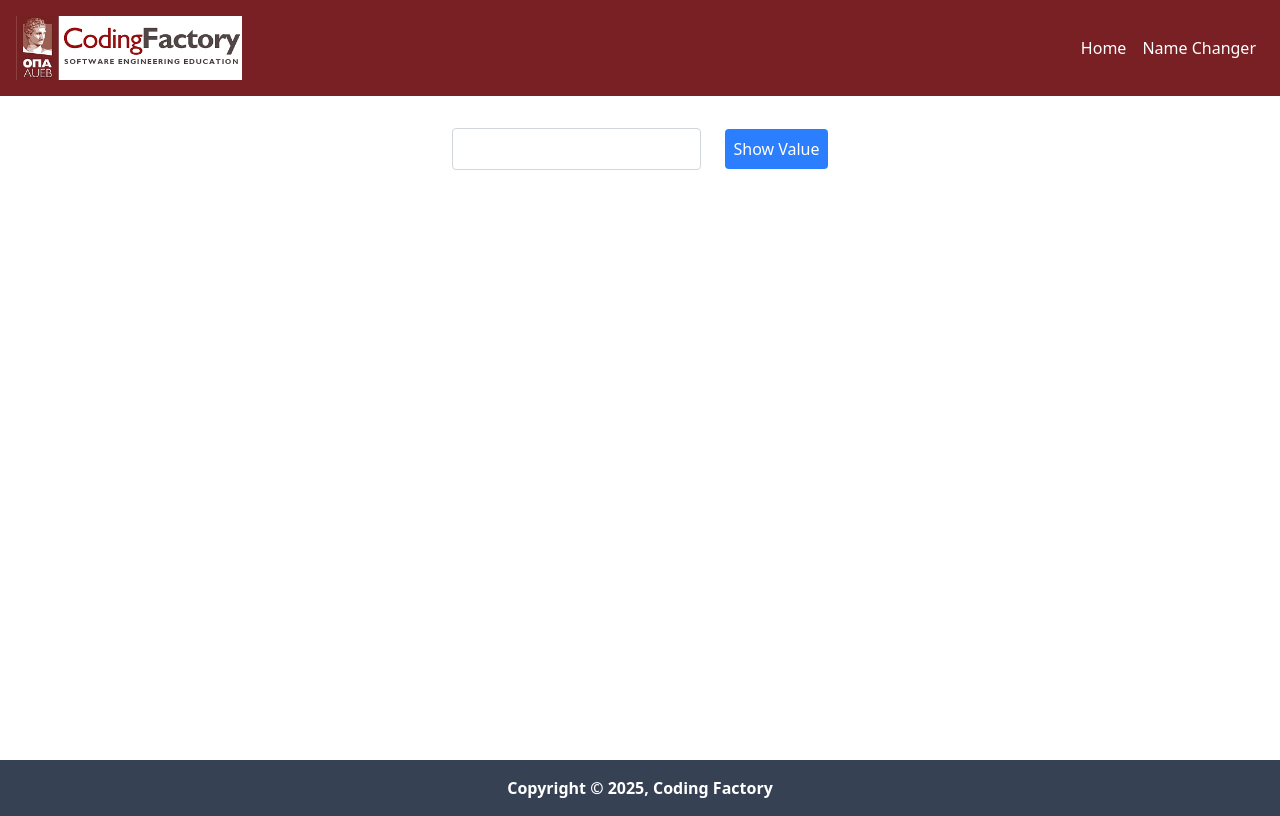
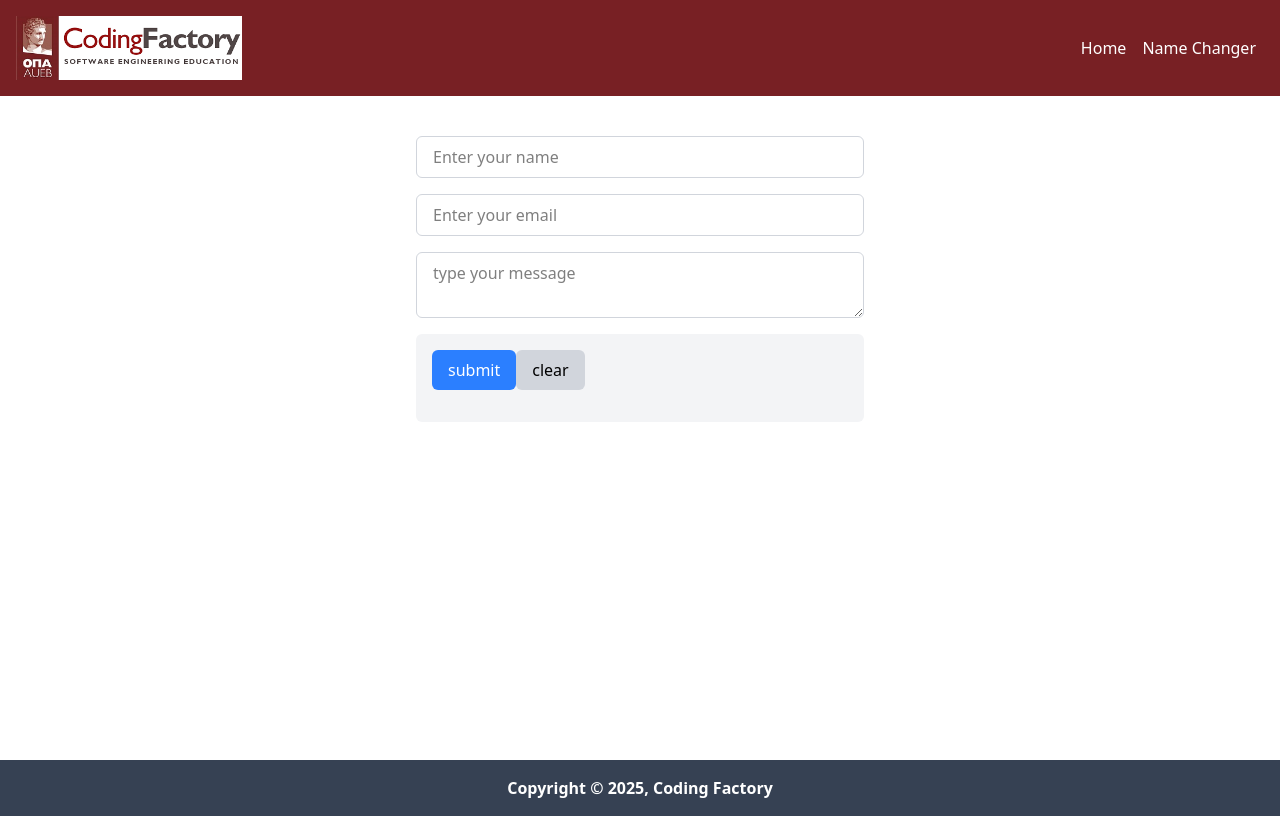
Before and after one commit to lampros99/CF7-components-intro, a React (Vite) app: page / in a window 1280 px wide. Built offline with nearby package versions, Linux system fonts and the light colour scheme.

Commit message:
feat: MultiFieldForm.tsx

```diff
--- a/src/App.tsx
+++ b/src/App.tsx
@@ -20,6 +20,7 @@ import AutoRedirectPage from "./pages/AutoRedirectPage.tsx";
 import NotFoundPage from "./pages/NotFoundPage.tsx";
 // import FocusInput from "./components/FocusInput.tsx";
 import UncontrollerInput from "./components/UncontrollerInput.tsx";
+import MultiFieldForm from "./components/MultiFieldForm.tsx";
 // import CounterAdvanded from "./components/CounterAdvanced.tsx";
 // import Counter from "./components/Counter.tsx";
 // import CounterWithReducer from "./components/CounterWithReducer.tsx";
@@ -37,6 +38,7 @@ function App() {
       <Routes>
 
         <Route element={<RouterLayout />}>
+        <Route index element={<MultiFieldForm />} />
           {/* <Route path="/" element={<HomePage />} /> */}
           {/* <Route index element={<FocusInput/>}/> */}
           <Route index element={<UncontrollerInput/>}/>
--- /dev/null
+++ b/src/components/MultiFieldForm.tsx
@@ -0,0 +1,106 @@
+import { useState } from "react";
+
+type FormValues = {
+    name: string;
+    email: string;
+    message: string;
+}
+
+const initialValues = {
+    name: "",
+    email: "",
+    message: ""
+}
+
+const MultiFieldForm = () => {
+
+    const [values, setValues] = useState<FormValues>(initialValues);
+
+
+    const handleSubmit = (e:React.FormEvent) => {
+        e.preventDefault();
+        console.log("Form submitted with values:", values);
+        setValues(initialValues);
+
+    }
+
+    const handleChange = (e: React.ChangeEvent<HTMLInputElement | HTMLTextAreaElement>) => {
+        const { name, value } = e.target;
+        setValues(
+        (prev) => ({
+            ...prev,
+            [name]: value
+        })
+        )
+
+    };
+
+
+    const handleClear = () => {
+         setValues(initialValues);
+
+    }
+
+
+
+    return (
+        <>
+
+            <form onSubmit={handleSubmit} className="flex flex-col max-w-md mx-auto mt-10">
+               <input
+               type="text"
+               value={values.name}
+               name="name"
+               placeholder="Enter your name"
+               onChange={handleChange}
+               className="px-4 py-2 border border-gray-300 rounded-md mb-4"
+               required
+                />
+                <input
+               type="email"
+               value={values.email}
+               name="email"
+               placeholder="Enter your email"
+               onChange={handleChange}
+               className="px-4 py-2 border border-gray-300 rounded-md mb-4"
+               required
+                />
+                <textarea
+                placeholder="type your message"
+                value={values.message}
+                className="px-4 py-2 border border-gray-300 rounded-md mb-4"
+                name="message"
+                onChange={handleChange}
+                required
+                ></textarea>
+
+                <div className="bg-gray-100 p-4 rounded-md mb-4">
+
+                <button
+                    type="submit"
+                    onClick={handleSubmit}
+                    className="px-4 py-2 bg-blue-500 text-white rounded-md hover:bg-blue-600 transition-colors duration-300 mb-4"
+                >
+                    submit
+                </button>
+                <button
+                    type="button"
+                    onClick={handleClear}
+                    className="px-4 py-2 bg-gray-300 text-black rounded-md hover:bg-gray-400 transition-colors duration-300"
+                >
+                    clear
+                </button>
+
+                </div>
+
+
+
+            </form>
+
+        </>
+);
+
+}
+
+
+export default MultiFieldForm;
```
